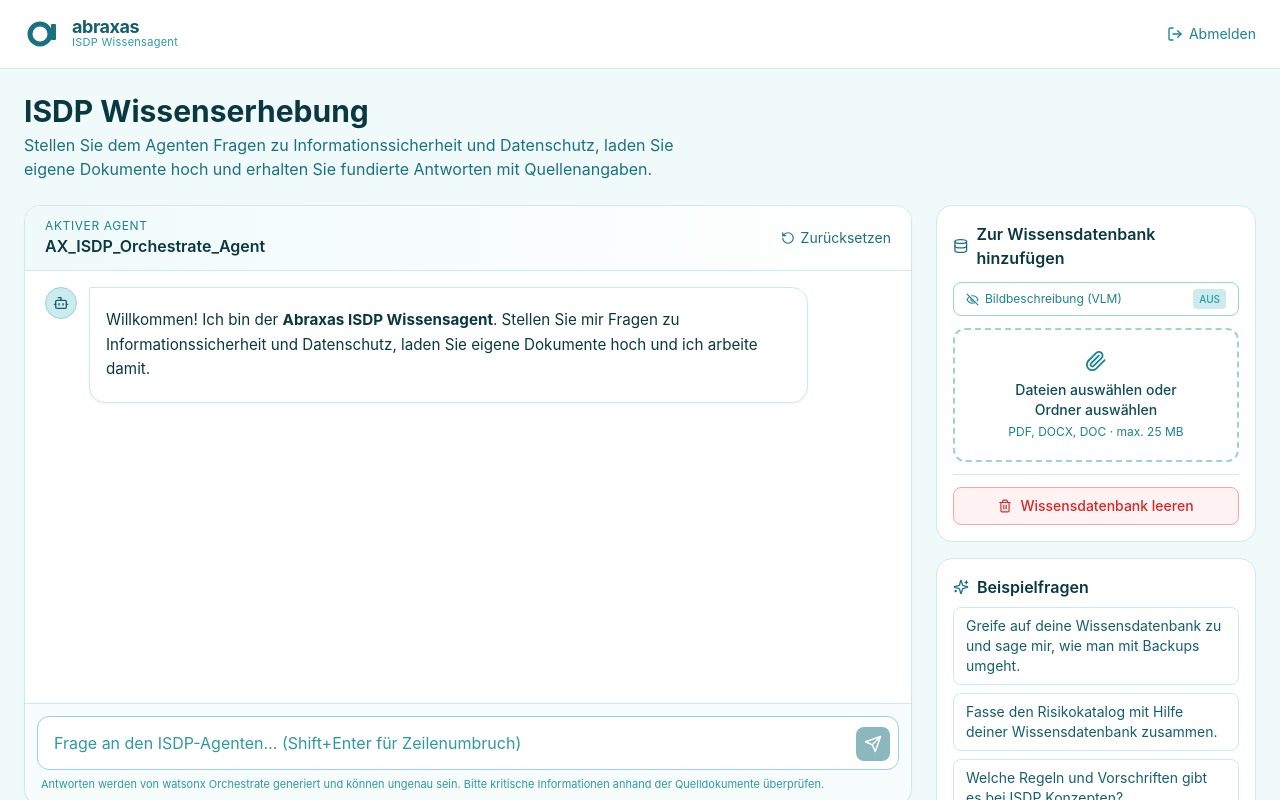
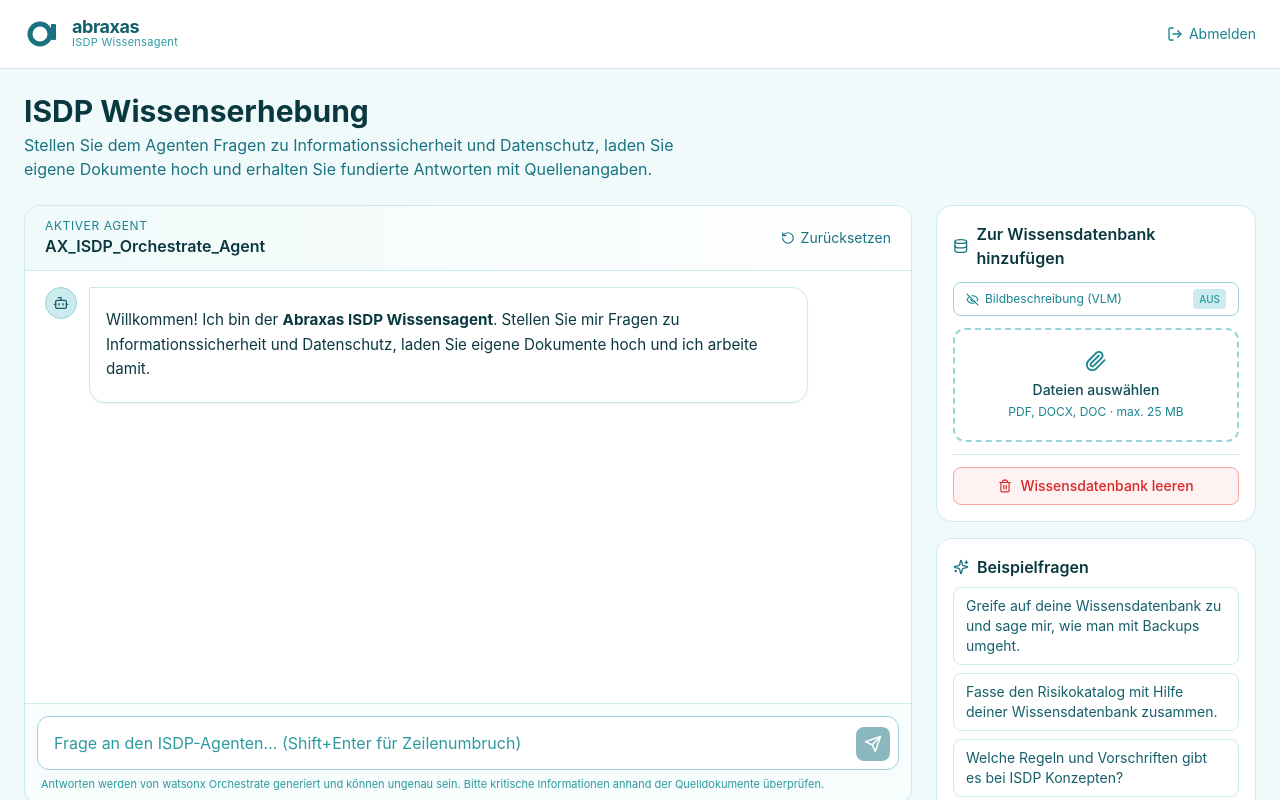
Before and after one commit to DevJanReimer/WatsonX_Frontend, a Next.js app: page / in a window 1280 px wide. Shown: the top 800 px of the page. Built offline with nearby package versions, Linux system fonts and the light colour scheme.

Commit message:
adjust frontend text

```diff
--- a/components/DocumentUpload.tsx
+++ b/components/DocumentUpload.tsx
@@ -147,13 +147,6 @@
           >
             Dateien auswählen
           </button>
-          {" oder "}
-          <button
-            type="button"
-            onClick={(e) => { e.stopPropagation(); folderRef.current?.click(); }}
-          >
-            Ordner auswählen
-          </button>
         </div>
         <div className="text-xs text-abraxas-500 mt-1">
           PDF, DOCX, DOC · max. 25&nbsp;MB
```
